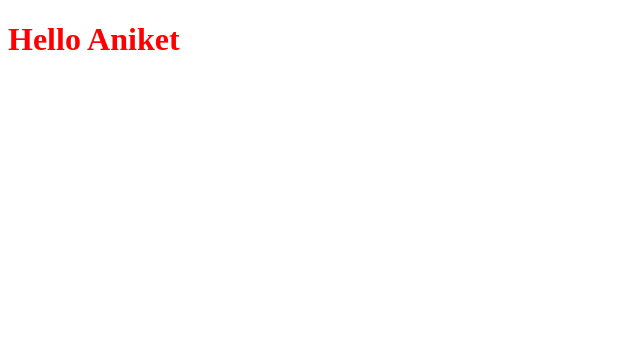
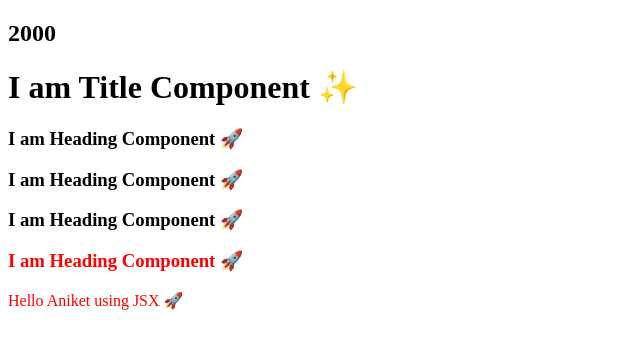
Before and after one commit to aniket-257/Cravy, a React (Vite) app: page / in a window 1280 px wide. Shown: the top 348 px of the page, without its empty margins (0-640 px from the left). Built offline with nearby package versions, Linux system fonts and the light colour scheme.

Commit message:
03-Laying the Foundation

```diff
--- a/App.js
+++ b/App.js
@@ -1,7 +1,49 @@
+import React from "react";
+import ReactDOM from "react-dom/client";
 
-import React from  "react"
-import ReactDOM from "react-dom/client"
+// React.createElement =>React Element (JS Object) => Create HTML Element using Render method
+let heading = React.createElement(
+  "h1",
+  { id: "heading" },
+  "Hello Aniket using core React 🚀"
+);
 
-let heading= React.createElement("h1", {id:'heading', xyz:"ABC"}, 'Hello Aniket');
-const root= ReactDOM.createRoot(document.getElementById('root'));
-root.render(heading);
+// * JSX is a XML or HTML like struture inside JS
+// * JSX is not a HTML inside JS
+// * JSX also return a React Element Object
+// * JSX is not a React
+// * heading and jsxHeading objects are same
+// * JSX is not a pure JS Syntax -> JS Engines can't understand JSX code
+// * JSX (Transcompiled before it reaches to JS Engine) => PARCEL (BABEL) task
+// * JSX => Babel transpiled it to React.createElement => React Element (JS Object) => Create HTML Element using Render Method
+// * JSX attributes are in camelCase (in HTML we have tabindex but in JSX we write tabIndex)
+
+// React Functional Component => Normal JS Which return JSX code
+let Heading = () => {
+  return <h3>I am Heading Component 🚀</h3>;
+};
+
+// React Element => JSX code
+let jsxHeading = (
+  <div id="heading">
+    <Heading /> Hello Aniket using JSX 🚀
+  </div>
+);
+
+// Component Composition => Component inside Component
+// {JS inside curly braces}
+let Title = () => (
+  <div className="title">
+    <h2>{10 * 200}</h2>
+    <h2>{console.log("Javascript inside JSX")}</h2>
+    <h1>I am Title Component ✨</h1>
+    {Heading()}
+    <Heading />
+    <Heading></Heading>
+    {jsxHeading}
+  </div>
+);
+
+const root = ReactDOM.createRoot(document.getElementById("root"));
+// root.render(heading); // React Element Rendering Syntax
+root.render(<Title />); // React Component Rendering Syntax
--- a/index.html
+++ b/index.html
@@ -7,7 +7,9 @@
     <link rel="stylesheet" href="style.css">
 </head>
 <body >
-    <div id="root"></div>
+    <div id="root">
+        Not Rendered 🥱
+    </div>
     <!-- <h1>Hello World!</h1>  -->
      <!-- <script>
         const heading= document.createElement("h1");
--- a/package.json
+++ b/package.json
@@ -3,6 +3,8 @@
   "version": "1.0.0",
   "description": "Learning and Building React Projects",
   "scripts": {
+    "start": "parcel index.html",
+    "build": "parcel build index.html",
     "test": "jest"
   },
   "repository": {
```
